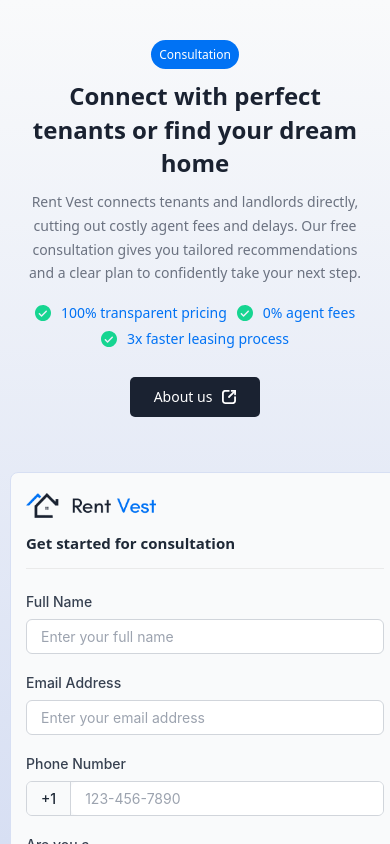
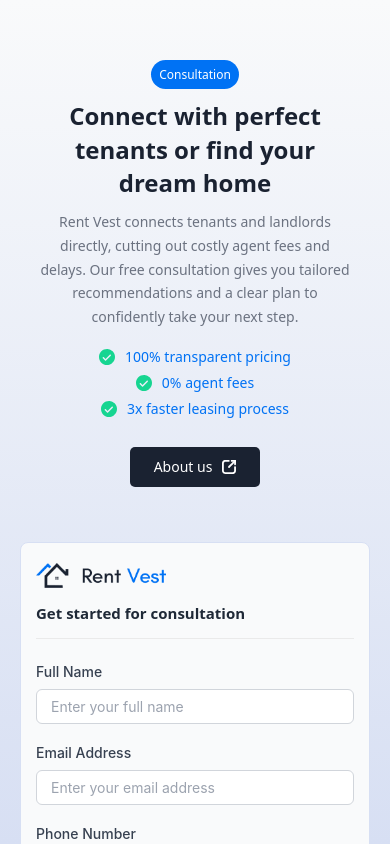
Before and after one commit to RentVest/Rent_Vest_Consult, a Next.js app: page / in a window 390 px wide. Built offline with nearby package versions, Linux system fonts and the light colour scheme; no server answers.

Commit message:
Update landing page styles: add padding to the main layout and remove max-width from FormComponent for better responsiveness.

```diff
--- a/app/(page)/landing/components/FormComponent.scss
+++ b/app/(page)/landing/components/FormComponent.scss
@@ -73,7 +73,6 @@
 
     @media (max-width: 992px) {
         width: 100%;
-        max-width: 500px;
         padding: 30px;
         margin: 0 auto;
     }
@@ -85,7 +84,6 @@
 
     @media (max-width: 480px) {
         padding: 20px 15px;
-        margin: 0 10px;
     }
 }
 
--- a/app/(page)/landing/index.scss
+++ b/app/(page)/landing/index.scss
@@ -37,6 +37,7 @@
     }
 
     @media (max-width: 992px) {
+        padding: 20px;
         grid-template-columns: 1fr;
         gap: 20px;
         overflow-y: auto;
```
